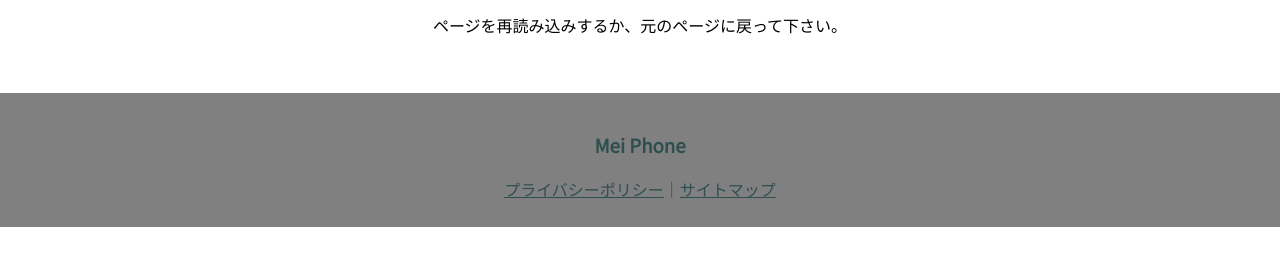
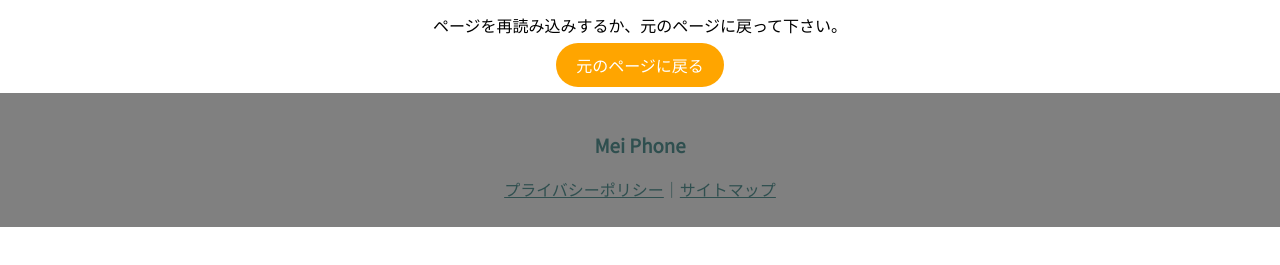
Before and after one commit to gjt-maeda/OneC-Maeda, a plain HTML site: page error.html in a window 1280 px wide. Shown: the part 285-550 px from the top of the page. Drawn offline with Linux system fonts and the light colour scheme.

Commit message:
error.html を更新

```diff
--- a/error.html
+++ b/error.html
@@ -20,7 +20,7 @@
             main{
                 text-align: center;
             }
-            a #button{
+            #button{
                 background-color:orange;
                 padding: 10px 20px;
                 border-radius: 40px;
```
